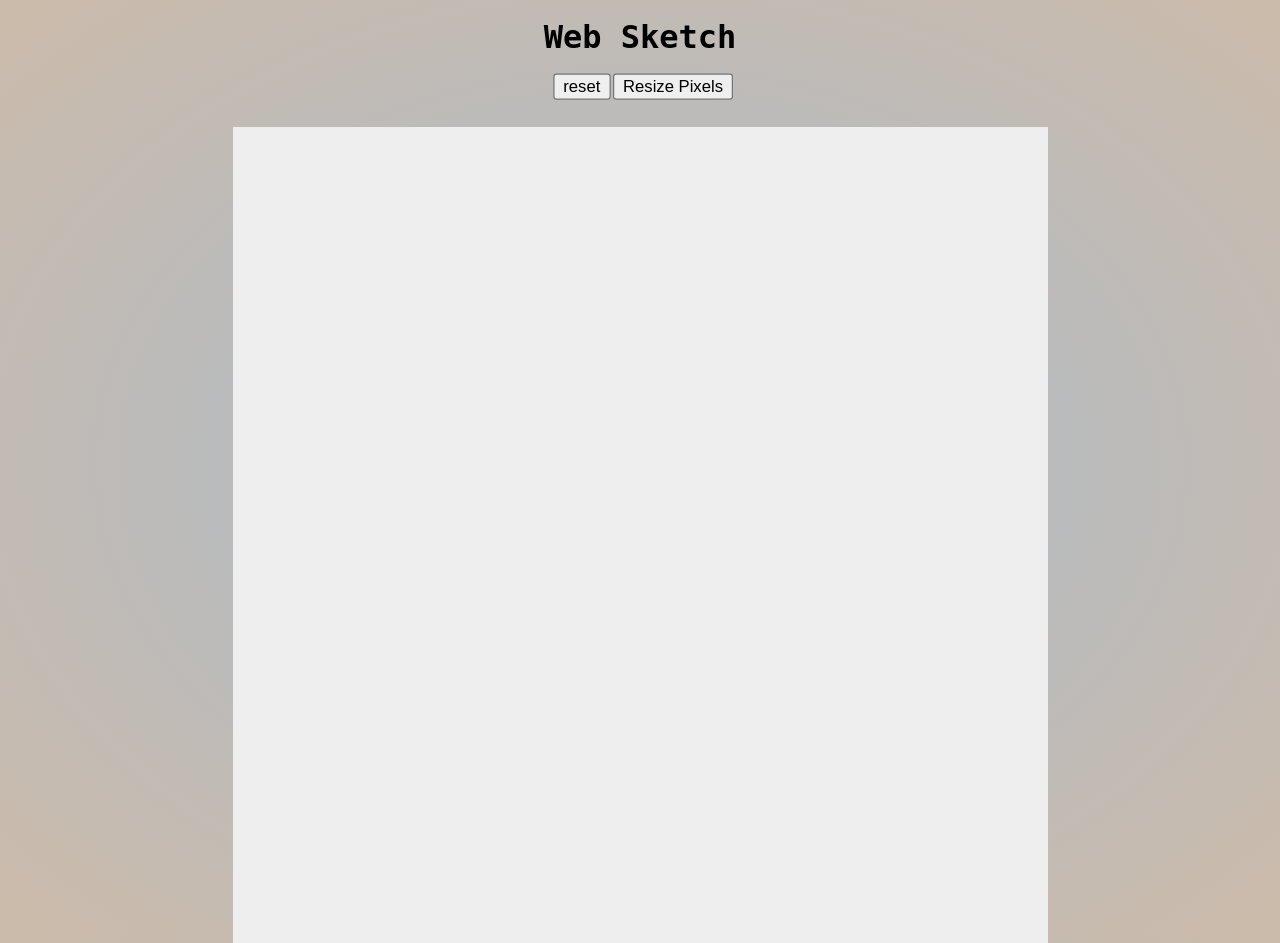
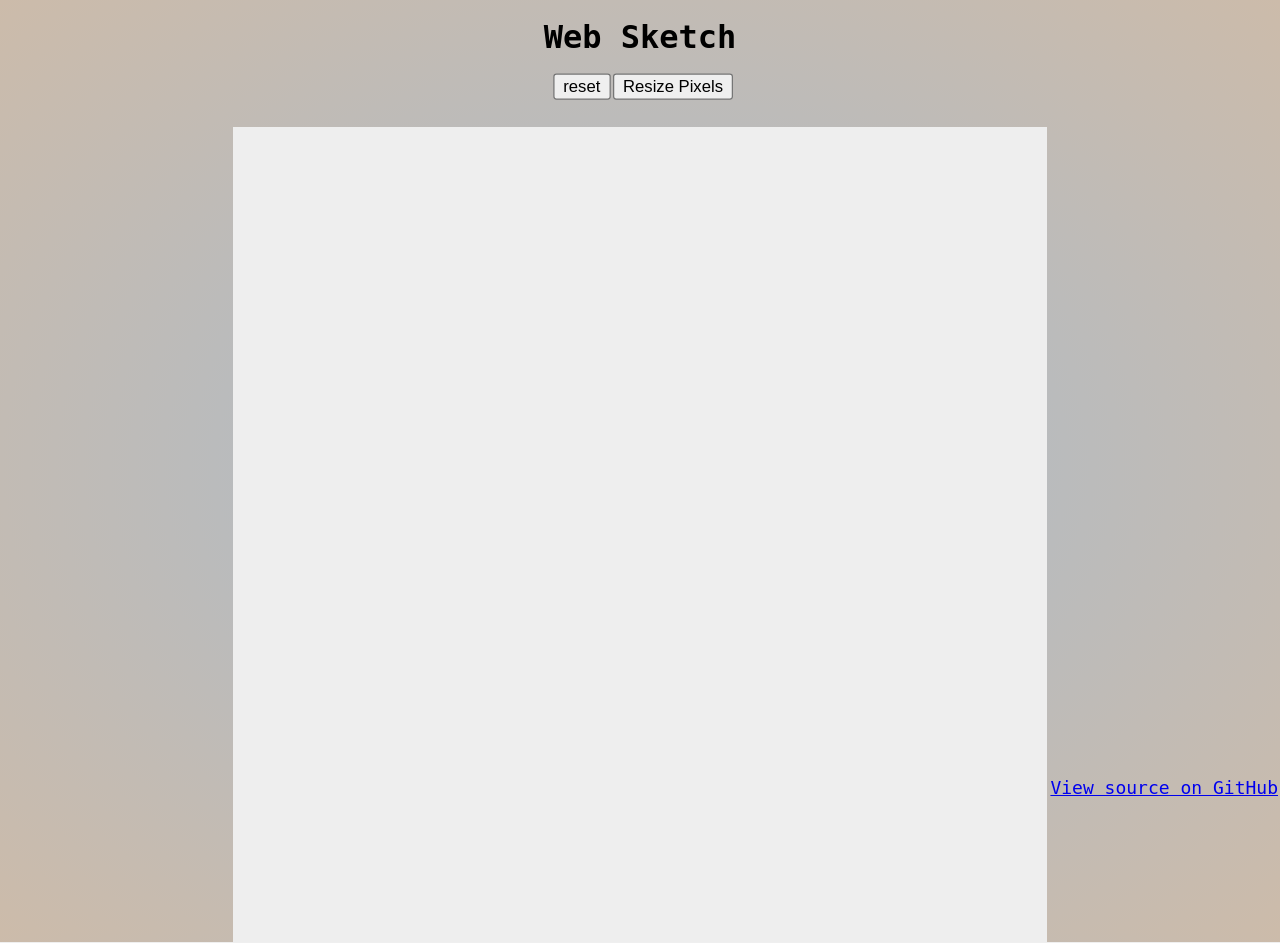
Before and after one commit to Jawakan/sketchSite, a Flask app: page / in a window 1280 px wide. Run offline with Flask 2, Linux system fonts and the light colour scheme.

Commit message:
Add github link, resize initial grid.

```diff
--- a/static/css/etch-main.css
+++ b/static/css/etch-main.css
@@ -40,3 +40,11 @@
     display: flex;
     justify-content: center;
 }
+
+#mySource {
+    position: absolute;
+    bottom: 2px;
+    right: 2px;
+    font-family: monospace;
+    font-size: 18px;
+}
--- a/static/js/grid-create.js
+++ b/static/js/grid-create.js
@@ -66,5 +66,11 @@
 buttonsArea.appendChild(resizeButton);
 resizeButton.addEventListener('click', changeGridPixels);
 
-let gridPixels = 100
+let gridPixels = 44
 createLinesForGrid();
+
+const gHubLink = document.createElement("a");
+gHubLink.textContent = "View source on GitHub";
+gHubLink.setAttribute('href', 'https://github.com/Jawakan/sketchSite');
+gHubLink.setAttribute('id', 'mySource')
+document.body.appendChild(gHubLink);
```
